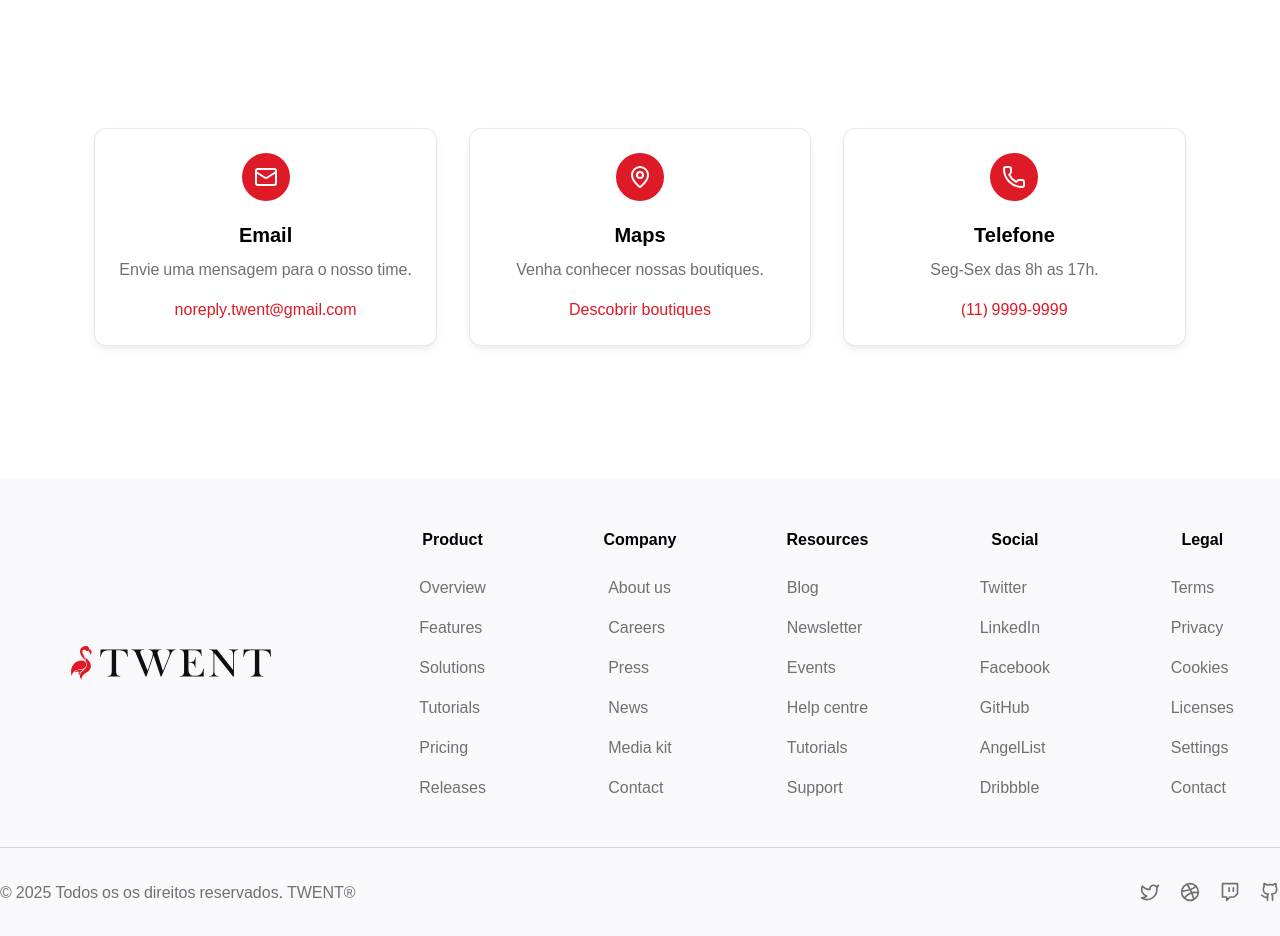
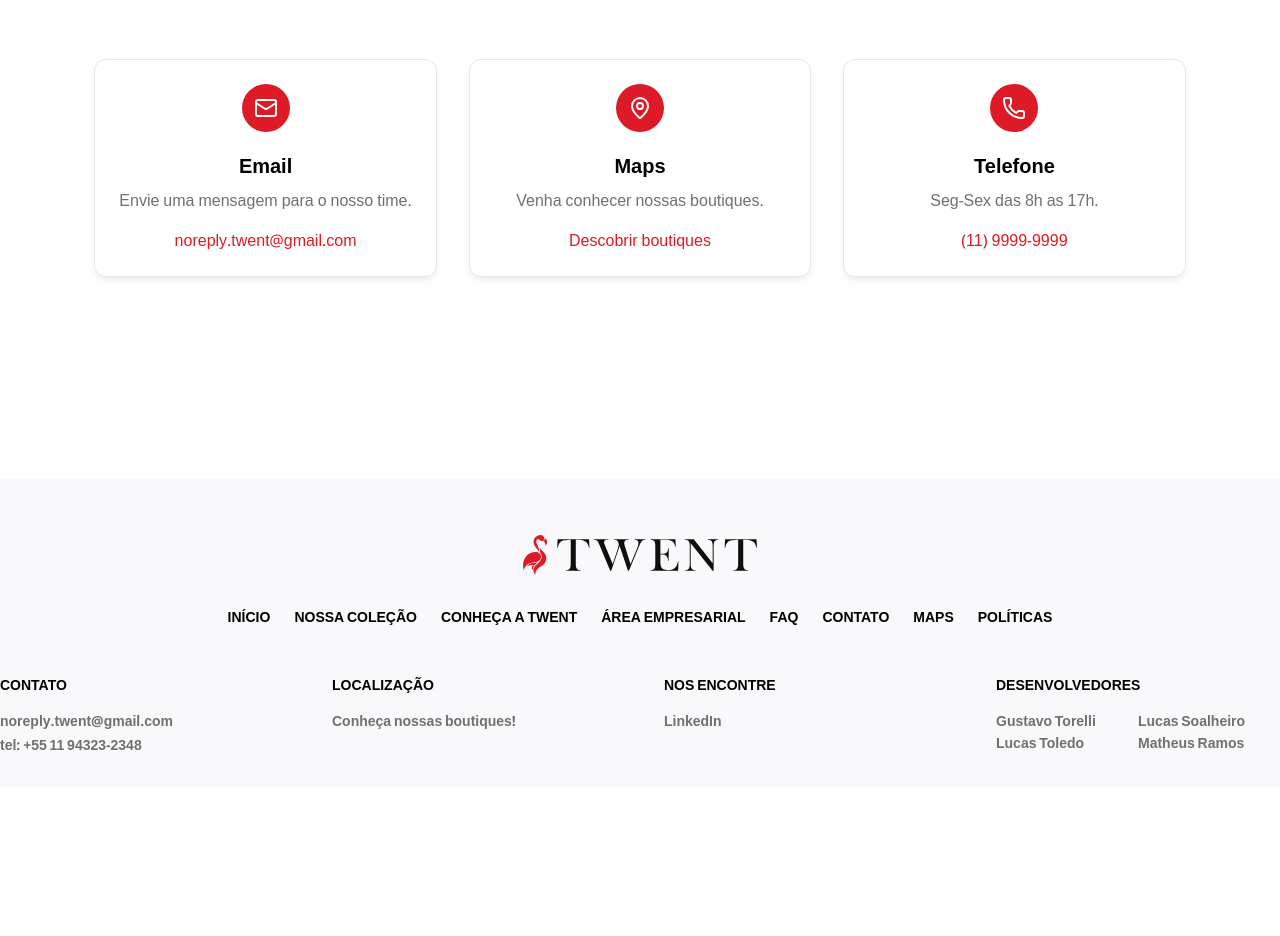
Before and after one commit to Matheusrike/twent, a Next.js app in the folder frontend/: page /contact in a window 1280 px wide. Shown: the part 385-1321 px from the top of the page. After the commit the page ends 1172 px from the top, so only its background shows below. Built offline with nearby package versions, Linux system fonts and the light colour scheme.

Commit message:
frontend: new footer

```diff
--- a/frontend/src/app/layout.tsx
+++ b/frontend/src/app/layout.tsx
@@ -42,7 +42,7 @@ export default function RootLayout({
 }>) {
   return (
     <html lang="pt-br" className={`${notoSansAdlam.variable} ${notoSerif.variable} ${robotoMono.variable} `}>
-      <body className="dark:bg-[#202020] " cz-shortcut-listen="true">
+      <body className="dark:bg-[#202020]  " cz-shortcut-listen="true">
         <Navbar />
         <DarkModeProvider/>
         {children}
--- a/frontend/src/components/web/Global/Footer/Footer.tsx
+++ b/frontend/src/components/web/Global/Footer/Footer.tsx
@@ -1,89 +1,48 @@
-import { Separator } from "@/components/ui/separator";
-import {
-  DribbbleIcon,
-  GithubIcon,
-  TwitchIcon,
-  TwitterIcon,
-} from "lucide-react";
 import Link from "next/link";
-import Image from "next/image";
+import { Logo } from "./logo";
 import footerData from "./json/footerData.json";
-
 
 const Footer = () => {
   return (
-    <div className=" flex flex-col dark:bg-black bg-background">
-      <div className="grow bg-background" />
-      <footer className="">
-        <div className="max-w-(--breakpoint-xl) mx-auto">
-          <div className="py-12 grid grid-cols-2 sm:grid-cols-3 md:grid-cols-4 lg:grid-cols-5 xl:grid-cols-7 gap-x-8 gap-y-10 px-6 xl:px-0">
-            <div className="col-span-full xl:col-span-2 flex justify-center items-center">
+    <footer className="bg-background text-gray-300 pt-12 pb-8">
+      <div className="max-w-(--breakpoint-xl) mx-auto px-6 xl:px-0 flex flex-col items-center text-center">
         {/* Logo */}
-              <Image
-                src="/img/global/light/horizontalLogoLight.svg"
-                width={200}
-                height={200}
-                alt="Logo Twent"
-                className="dark:hidden"
-              />
+        <Logo />
 
-              <Image
-                src="/img/global/dark/horizontalLogodark.svg"
-                width={200}
-                height={200}
-                alt="Logo Twent"
-                className="hidden dark:flex"
-              />
+        {/* Menu links */}
+        <nav className="mt-6 flex flex-wrap justify-center gap-6 font-semibold text-sm uppercase text-black dark:text-white ">
+          {footerData.menu.map((item, i) => (
+            <Link key={i} href={item.url} className="hover:text-primary">
+              {item.label}
+            </Link>
+          ))}
+        </nav>
 
+        {/* Grid sections */}
+        <div className="mt-12 grid grid-cols-1 sm:grid-cols-2 md:grid-cols-3 lg:grid-cols-4 gap-12 w-full text-left text-black dark:text-white items-stretch h-auto">
+          {footerData.sections.map((section, i) => (
+            <div key={i} className="space-y-3 h-full flex flex-col">
+              <h3 className="font-bold uppercase text-sm mb-4 ">{section.title}</h3>
+              <div
+                className={`flex-1 ${section.items.length >= 4 ? "lg:grid lg:grid-cols-2 lg:gap-0 gap-2" : "space-y-1"} font-semibold text-muted-foreground`}
+              >
+                {section.items.map((item, j) => (
+                  <Link
+                    key={j}
+                    href={item.url}
+                    target={item.url.startsWith("http") ? "_blank" : "_self"}
+                    className="block text-sm hover:underline"
+                  >
+                    {item.label}
+                  </Link>
+                ))}
               </div>
 
-            {footerData.map(({ title, links }) => (
-              <div key={title} className="flex flex-col justify-center items-center">
-                <h6 className="font-semibold text-black dark:text-gray-100 mx-2">{title}</h6>
-                <ul className="mt-6 space-y-4 mx-0">
-                  {links.map(({ title, href }) => (
-                    <li key={title}>
-                      <Link
-                        href={href}
-                        className="text-muted-foreground hover:text-foreground hover:bg-gray-100 dark:hover:bg-zinc-700 rounded-sm px-2 py-1 transition-colors"
-                      >
-                        {title}
-                      </Link>
-                    </li>
-                  ))}
-                </ul>
             </div>
           ))}
         </div>
-          <Separator />
-          <div className="py-8 flex flex-col-reverse sm:flex-row items-center justify-between gap-x-2 gap-y-5 px-6 xl:px-0">
-            {/* Copyright */}
-            <span className="text-muted-foreground">
-              &copy; {new Date().getFullYear()}{" "}
-              <Link href="/" target="_blank">
-                Todos os os direitos reservados
-              </Link>
-              . TWENT®
-            </span>
-
-            <div className="flex items-center gap-5 text-muted-foreground">
-              <Link href="#" target="_blank">
-                <TwitterIcon className="h-5 w-5" />
-              </Link>
-              <Link href="#" target="_blank">
-                <DribbbleIcon className="h-5 w-5" />
-              </Link>
-              <Link href="#" target="_blank">
-                <TwitchIcon className="h-5 w-5" />
-              </Link>
-              <Link href="#" target="_blank">
-                <GithubIcon className="h-5 w-5" />
-              </Link>
-            </div>
-          </div>
       </div>
     </footer>
-    </div>
   );
 };
 
--- a/frontend/src/components/web/Global/Footer/json/footerData.json
+++ b/frontend/src/components/web/Global/Footer/json/footerData.json
@@ -1,147 +1,90 @@
-[
 {
-        "title": "Product",
-        "links": [
+  "menu": [
     {
-            "title": "Overview",
-            "href": "#"
+      "label": "Início",
+      "url": "/"
     },
     {
-            "title": "Features",
-            "href": "#"
+      "label": "Nossa Coleção",
+      "url": "/colletion"
     },
     {
-            "title": "Solutions",
-            "href": "#"
+      "label": "Conheça a Twent",
+      "url": "/about"
     },
     {
-            "title": "Tutorials",
-            "href": "#"
+      "label": "Área Empresarial",
+      "url": "/business"
     },
     {
-            "title": "Pricing",
-            "href": "#"
+      "label": "FAQ",
+      "url": "/faq"
     },
     {
-            "title": "Releases",
-            "href": "#"
+      "label": "Contato",
+      "url": "/contact"
+    },
+    {
+      "label": "Maps",
+      "url": "/maps"
+    },
+    {
+      "label": "Políticas",
+      "url": "/policies"
+    }
+  ],
+  "sections": [
+    {
+      "title": "Contato",
+      "items": [
+        {
+          "label": "noreply.twent@gmail.com",
+          "url": "mailto:noreply.twent@gmail.com"
+        },
+        {
+          "label": "tel: +55 11 94323-2348",
+          "url": "tel:+5511943232348"
         }
       ]
     },
     {
-        "title": "Company",
-        "links": [
+      "title": "Localização",
+      "items": [
         {
-            "title": "About us",
-            "href": "#"
-          },
-          {
-            "title": "Careers",
-            "href": "#"
-          },
-          {
-            "title": "Press",
-            "href": "#"
-          },
-          {
-            "title": "News",
-            "href": "#"
-          },
-          {
-            "title": "Media kit",
-            "href": "#"
-          },
-          {
-            "title": "Contact",
-            "href": "#"
+          "label": "Conheça nossas boutiques!",
+          "url": "/maps"
         }
       ]
     },
     {
-        "title": "Resources",
-        "links": [
+      "title": "Nos Encontre",
+      "items": [
         {
-            "title": "Blog",
-            "href": "#"
-          },
-          {
-            "title": "Newsletter",
-            "href": "#"
-          },
-          {
-            "title": "Events",
-            "href": "#"
-          },
-          {
-            "title": "Help centre",
-            "href": "#"
-          },
-          {
-            "title": "Tutorials",
-            "href": "#"
-          },
-          {
-            "title": "Support",
-            "href": "#"
+          "label": "LinkedIn",
+          "url": "#"
         }
       ]
     },
     {
-        "title": "Social",
-        "links": [
+      "title": "Desenvolvedores",
+      "items": [
         {
-            "title": "Twitter",
-            "href": "#"
+          "label": "Gustavo Torelli",
+          "url": "https://github.com/GustavoTorelli"
         },
         {
-            "title": "LinkedIn",
-            "href": "#"
+          "label": "Lucas Soalheiro",
+          "url": "https://github.com/libre917"
         },
         {
-            "title": "Facebook",
-            "href": "#"
+          "label": "Lucas Toledo",
+          "url": "https://github.com/ToledoP"
         },
         {
-            "title": "GitHub",
-            "href": "#"
-          },
-          {
-            "title": "AngelList",
-            "href": "#"
-          },
-          {
-            "title": "Dribbble",
-            "href": "#"
-          }
-        ]
-      },
-      {
-        "title": "Legal",
-        "links": [
-          {
-            "title": "Terms",
-            "href": "#"
-          },
-          {
-            "title": "Privacy",
-            "href": "#"
-          },
-          {
-            "title": "Cookies",
-            "href": "#"
-          },
-          {
-            "title": "Licenses",
-            "href": "#"
-          },
-          {
-            "title": "Settings",
-            "href": "#"
-          },
-          {
-            "title": "Contact",
-            "href": "#"
+          "label": "Matheus Ramos",
+          "url": "https://github.com/Matheusrike"
         }
       ]
     }
   ]
+}
--- /dev/null
+++ b/frontend/src/components/web/Global/Footer/logo.tsx
@@ -0,0 +1,20 @@
+import Image from "next/image";
+
+export  const Logo = () => (
+    <div>
+        <Image
+            src="/img/global/light/horizontalLogolight.svg"
+            width={250}
+            height={250}
+            alt="Picture of the author"
+            className="dark:hidden p-2"
+        />
+        <Image
+            src="/img/global/dark/horizontalLogoDark.svg"
+            width={250}
+            height={250}
+            alt="Picture of the author"
+            className="dark:flex hidden p-2"
+        />
+    </div>
+);
--- a/frontend/src/components/web/Global/Navbar/json/navigationLinksData.json
+++ b/frontend/src/components/web/Global/Navbar/json/navigationLinksData.json
@@ -29,6 +29,10 @@
     {
       "name": "maps",
       "url": "/maps"
+    },
+    {
+      "name": "politicas",
+      "url": "/policies"
     }
 
   ]
--- a/frontend/src/components/web/Global/Navbar/navigation-sheet.tsx
+++ b/frontend/src/components/web/Global/Navbar/navigation-sheet.tsx
@@ -27,7 +27,7 @@ export const NavigationSheet = () => {
 
         {/* Footer link */}
 
-        <div className="w-full  border-t-[0.5px] border-black dark:border-white p-2 flex  gap-5">
+        <div className="w-full  border-t-[0.5px] border-black dark:border-white p-2 flex justify-center items-center  gap-5">
           {navigationLinks.footerLinks.map((link, i) => (
             <SheetClose key={i} asChild>
               <Link
--- a/frontend/src/components/web/pages/contact/hero.tsx
+++ b/frontend/src/components/web/pages/contact/hero.tsx
@@ -9,20 +9,21 @@ const iconMap: Record<string, React.ElementType> = {
 };
 
 const ContactHero = () => (
-  <div className="min-h-screen flex flex-col items-start md:items-center justify-start md:justify-evenly px-4 py-12 container">
-    <div className="text-center">
-      {/* text content */}
-      <div className="text-center max-w-2xl mx-auto px-6 h-40 lg:h-60">
-        <h2 className="mt-3 text-3xl md:text-5xl font-semibold tracking-tight text-black dark:text-white">
+  <div className="min-h-screen flex items-center justify-center pt-12 md:pt-16 pb-16">
+    <div className="w-full max-w-(--breakpoint-xl) mx-auto px-6 xl:px-0">
+      {/* título e descrição */}
+      <b className="text-muted-foreground uppercase font-semibold text-sm">
         Fale Conosco
+      </b>
+      <h2 className="mt-3 text-3xl md:text-4xl font-semibold tracking-tighter text-black dark:text-white">
+        Nossa equipe está sempre disponível para ajudar
       </h2>
-        <p className="mt-3 text-base sm:text-xl text-muted-foreground leading-relaxed">
-          Nossa equipe está sempre disponível para ajudar e responder às suas dúvidas.
+      <p className="mt-4 text-base sm:text-lg text-muted-foreground leading-relaxed">
+        Estamos prontos para responder às suas dúvidas e oferecer suporte quando você precisar.
       </p>
-      </div>
 
-      {/* cards content */}
-      <div className="max-w-(--breakpoint-xl) mx-auto mt-16 grid md:grid-cols-2 lg:grid-cols-3 gap-8 px-6 md:px-0">
+      {/* cards */}
+      <div className="mt-14 grid sm:grid-cols-2 md:grid-cols-2 lg:grid-cols-3 gap-8">
         {contactData.map(({ type, description, value, link, icon }) => {
           const Icon = iconMap[icon];
           return (
@@ -33,12 +34,15 @@ const ContactHero = () => (
               rounded-xl p-6
               shadow-sm hover:shadow-lg
               transform hover:scale-105
-    transition duration-300 bg-white dark:bg-background"
+              transition duration-300
+              bg-white dark:bg-background"
             >
               <div className="h-12 w-12 flex items-center justify-center bg-primary text-white rounded-full">
                 <Icon />
               </div>
-              <h3 className="mt-5 font-semibold text-xl text-black dark:text-white">{type}</h3>
+              <h3 className="mt-5 font-semibold text-xl text-black dark:text-white">
+                {type}
+              </h3>
               <p className="mt-2 text-muted-foreground">{description}</p>
               <Link
                 href={link}
@@ -55,5 +59,4 @@ const ContactHero = () => (
   </div>
 );
 
-
 export default ContactHero;
```
Also changed, not shown: frontend/src/app/(web)/policies/page.tsx (added, +8 -0 lines). Lines whose indentation alone changed are shown as unchanged.
